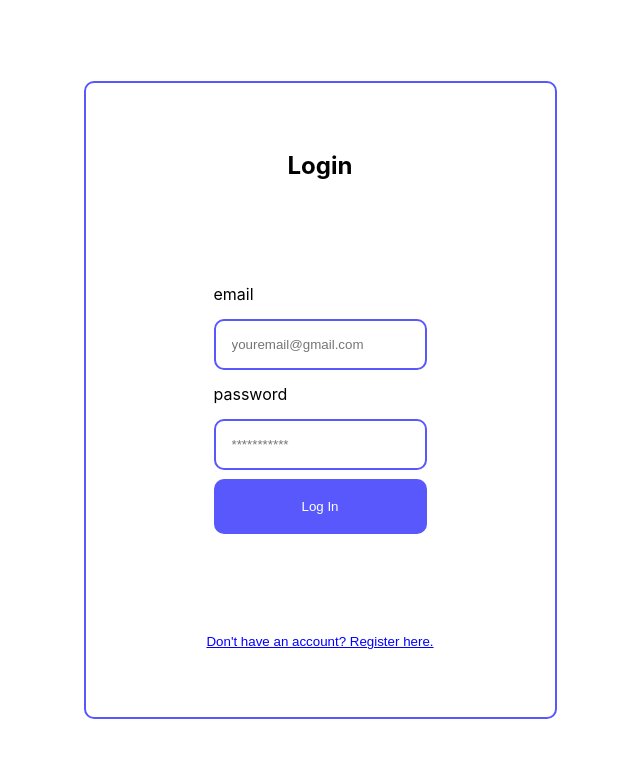
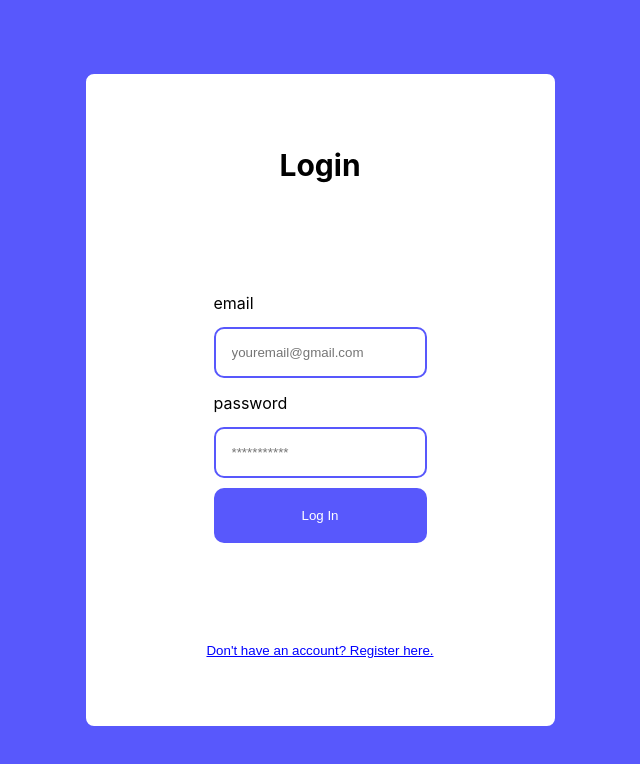
Before and after one commit to numi8462/WebTutorFineder, a React (Create React App) app: page / in a window 1280 px wide. Shown: the top 764 px of the page, without its empty margins (320-960 px from the left). Built offline with nearby package versions, Linux system fonts and the light colour scheme.

Commit message:
Update App.css

```diff
--- a/src/App.css
+++ b/src/App.css
@@ -4,13 +4,17 @@
   min-height: 100vh;
   align-items: center;
   justify-content: center;
-  background-color: rgb(255, 255, 255)
+  background-color: rgb(88, 88, 252);
 }
 
 .auth-form-container, .login, .register {
   display: flex;
   flex-direction: column;
   padding: 5rem;
+}
+
+h2 {
+ font-size: 30px;
 }
 
 .auth-form-container{
```
